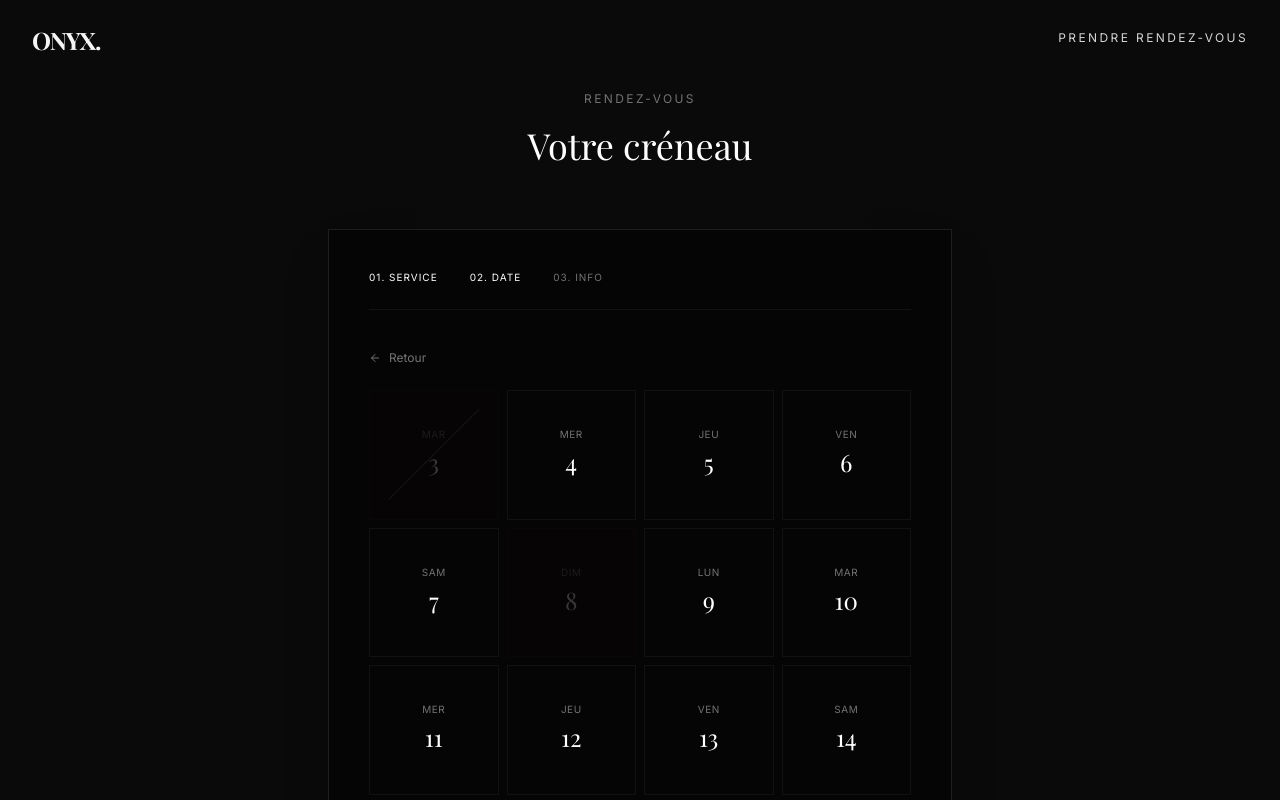
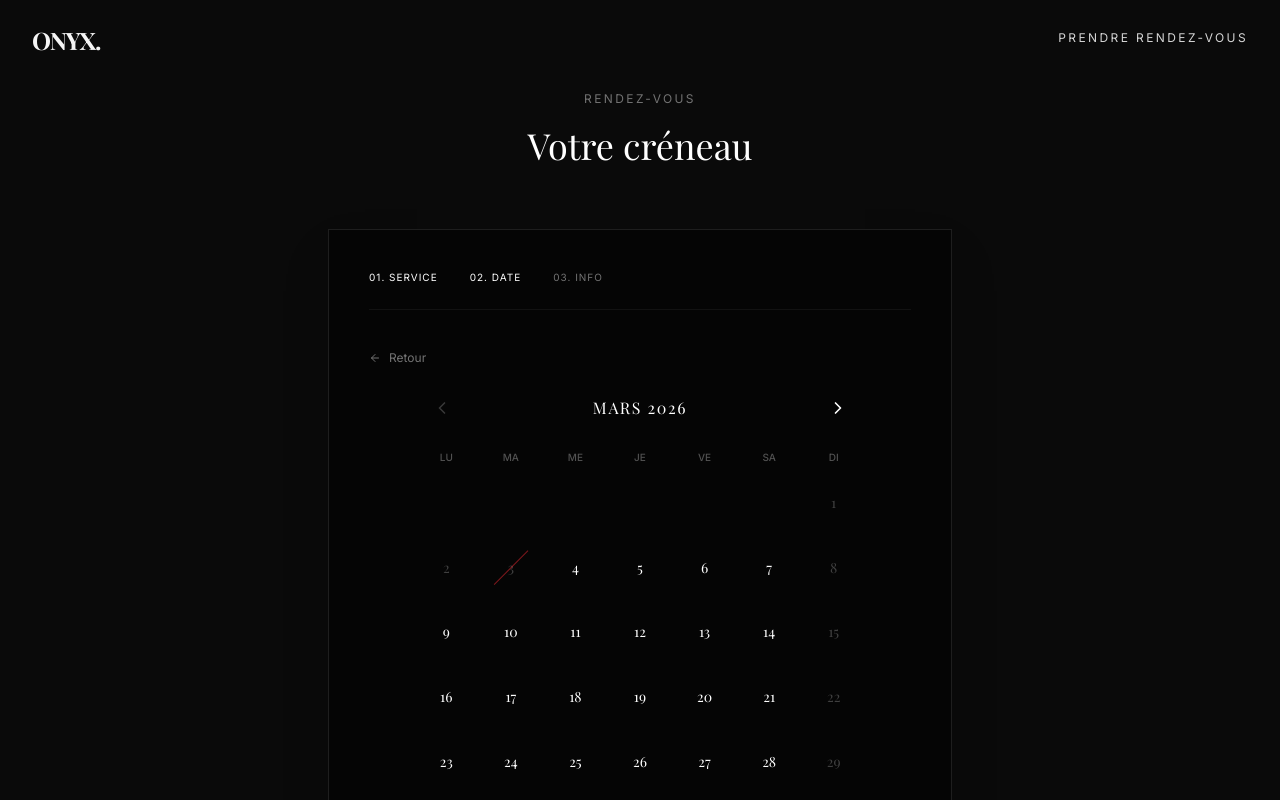
Before and after one commit to stotwo/onyx, a Next.js app: page / in a window 1280 px wide. Both pictures are taken after a click on the button 640 px from the left and 1815 px from the top of the page. Shown: the part 1415-2215 px from the top of the page. Built offline with nearby package versions, Linux system fonts and the light colour scheme; a web font is replaced by a local one.

Commit message:
feat: compact monthly calendar and fixed scroll anchor

```diff
--- a/src/app/admin/page.tsx
+++ b/src/app/admin/page.tsx
@@ -60,8 +60,8 @@
       <div className="max-w-4xl mx-auto">
         <div className="flex justify-between items-center mb-12 border-b border-white/10 pb-6">
             <div>
-                <h1 className="text-3xl font-serif text-white">Tableau de Bord</h1>
-                <p className="text-neutral-500 text-sm mt-1">Gestion des rendez-vous clients</p>
+                <h1 className="text-3xl font-serif text-white">Tableau de Bord <span className="text-xs bg-yellow-900/30 text-yellow-500 px-2 py-1 rounded ml-2 border border-yellow-500/20 font-sans tracking-normal">Mode Local</span></h1>
+                <p className="text-neutral-500 text-sm mt-1">Gestion des rendez-vous clients (Visible uniquement sur cet appareil)</p>
             </div>
             <button onClick={() => setIsAuthenticated(false)} className="flex items-center gap-2 text-xs uppercase tracking-widest hover:text-white text-neutral-500">
                 <LogOut className="w-4 h-4" /> Quitter
--- a/src/app/page.tsx
+++ b/src/app/page.tsx
@@ -2,7 +2,7 @@
 'use client';
 
 import { useState, useEffect } from 'react';
-import { Check, Instagram, ArrowLeft, Mail, ChevronDown } from 'lucide-react';
+import { Check, Instagram, ArrowLeft, Mail, ChevronDown, ChevronRight, ChevronLeft } from 'lucide-react';
 
 export default function Home() {
   const [bookingStep, setBookingStep] = useState(0);
@@ -21,6 +21,8 @@
     }
   }, []);
 
+  const [currentMonth, setCurrentMonth] = useState(new Date());
+
   // Services - Simple & Pro
   const services = [
     { name: "La Coupe Signature", price: 35, duration: "45 min", desc: "Consultation, shampoing, coupe structurée, coiffage." },
@@ -29,17 +31,41 @@
   ];
 
   // Dates handling
-  const getNextDays = () => {
+  const getDaysInMonth = (date: Date) => {
+    const year = date.getFullYear();
+    const month = date.getMonth();
     const days = [];
-    const today = new Date();
-    for (let i = 0; i < 14; i++) {
-        const date = new Date(today);
-        date.setDate(today.getDate() + i);
-        days.push(date);
+    const firstDay = new Date(year, month, 1);
+    const lastDay = new Date(year, month + 1, 0);
+
+    // Add empty slots for days before the first of the month
+    // Sunday is 0, Monday is 1... adjusting so Monday is first
+    let startDay = firstDay.getDay();
+    if (startDay === 0) startDay = 7; // Sunday becomes 7
+
+    for (let i = 1; i < startDay; i++) {
+        days.push(null);
+    }
+
+    for (let i = 1; i <= lastDay.getDate(); i++) {
+        days.push(new Date(year, month, i));
     }
     return days;
   };
-  const availableDays = getNextDays();
+
+  const calendarDays = getDaysInMonth(currentMonth);
+
+  const nextMonth = () => {
+    const next = new Date(currentMonth);
+    next.setMonth(currentMonth.getMonth() + 1);
+    setCurrentMonth(next);
+  };
+
+  const prevMonth = () => {
+    const prev = new Date(currentMonth);
+    prev.setMonth(currentMonth.getMonth() - 1);
+    setCurrentMonth(prev);
+  };
 
   // Simple formatting
   const formatDate = (date: Date) => {
@@ -239,7 +265,7 @@
       </section>
 
       {/* MODULE DE RESERVATION PRO */}
-      <section id="reservation" className="py-32 bg-[#0a0a0a] border-t border-white/5">
+      <section id="reservation" className="scroll-mt-32 py-32 bg-[#0a0a0a] border-t border-white/5">
         <div className="max-w-2xl mx-auto px-6">
             <div className="text-center mb-16">
                 <span className="text-xs uppercase tracking-[0.2em] text-neutral-500">Rendez-vous</span>
@@ -284,32 +310,69 @@
                             </button>
 
                             {!selectedDate ? (
-                                <div className="grid grid-cols-2 md:grid-cols-4 gap-2">
-                                    {availableDays.map((d, i) => {
-                                        const isFull = isDayFull(d);
+                                <div className="max-w-md mx-auto">
+                                    <div className="flex justify-between items-center mb-6 px-2">
+                                        <button
+                                            onClick={prevMonth}
+                                            disabled={currentMonth.getMonth() === new Date().getMonth() && currentMonth.getFullYear() === new Date().getFullYear()}
+                                            className="p-2 hover:bg-white/10 rounded-full transition-colors disabled:opacity-20 disabled:hover:bg-transparent"
+                                        >
+                                            <ChevronLeft className="w-5 h-5 text-white" />
+                                        </button>
+                                        <h3 className="text-white font-serif uppercase tracking-widest">
+                                            {currentMonth.toLocaleDateString('fr-FR', { month: 'long', year: 'numeric' })}
+                                        </h3>
+                                        <button
+                                            onClick={nextMonth}
+                                            className="p-2 hover:bg-white/10 rounded-full transition-colors"
+                                        >
+                                            <ChevronRight className="w-5 h-5 text-white" />
+                                        </button>
+                                    </div>
+
+                                    <div className="grid grid-cols-7 gap-1 mb-2 text-center">
+                                        {['Lu', 'Ma', 'Me', 'Je', 'Ve', 'Sa', 'Di'].map(d => (
+                                            <span key={d} className="text-[10px] text-neutral-600 uppercase font-medium">{d}</span>
+                                        ))}
+                                    </div>
+
+                                    <div className="grid grid-cols-7 gap-1">
+                                    {calendarDays.map((d: any, i) => {
+                                        if (!d) return <div key={`empty-${i}`} className="aspect-square" />;
+
+                                        const now = new Date();
+                                        now.setHours(0,0,0,0);
+                                        const isPast = d < now;
                                         const isSunday = d.getDay() === 0;
-                                        const isDisabled = isSunday || isFull;
+
+                                        // For full check, we need to respect the day
+                                        const isFull = !isPast && !isSunday && isDayFull(d);
+                                        const isDisabled = isPast || isSunday || isFull;
+
+                                        const isToday = d.toDateString() === new Date().toDateString();
 
                                         return (
                                         <button
                                             key={i}
                                             onClick={() => setSelectedDate(d)}
                                             disabled={isDisabled}
-                                            className={`p-4 border text-center transition-all aspect-square flex flex-col items-center justify-center relative overflow-hidden ${
+                                            className={`aspect-square flex items-center justify-center text-sm font-serif transition-all relative group ${
                                                 isDisabled
-                                                ? 'border-white/5 opacity-20 cursor-not-allowed bg-red-900/10'
-                                                : 'border-white/5 hover:border-white hover:bg-white/5 cursor-pointer'
+                                                ? 'text-neutral-700 cursor-not-allowed'
+                                                : isToday
+                                                    ? 'bg-white text-black font-bold'
+                                                    : 'text-white hover:bg-white/10'
                                             }`}
                                         >
-                                            {isFull && !isSunday && (
-                                                <div className="absolute inset-0 flex items-center justify-center opacity-30">
-                                                    <div className="w-[120%] h-[1px] bg-white transform -rotate-45"></div>
+                                            {isFull && !isSunday && !isPast && (
+                                                <div className="absolute inset-0 flex items-center justify-center">
+                                                    <div className="w-[80%] h-[1px] bg-red-500/50 transform -rotate-45"></div>
                                                 </div>
                                             )}
-                                            <span className="block text-[10px] text-neutral-500 uppercase tracking-wider">{formatDate(d).split(' ')[0].substring(0, 3)}</span>
-                                            <span className="block text-2xl font-serif text-white my-1">{d.getDate()}</span>
+                                            {d.getDate()}
                                         </button>
                                     )})}
+                                    </div>
                                 </div>
                             ) : (
                                 <div>
```
